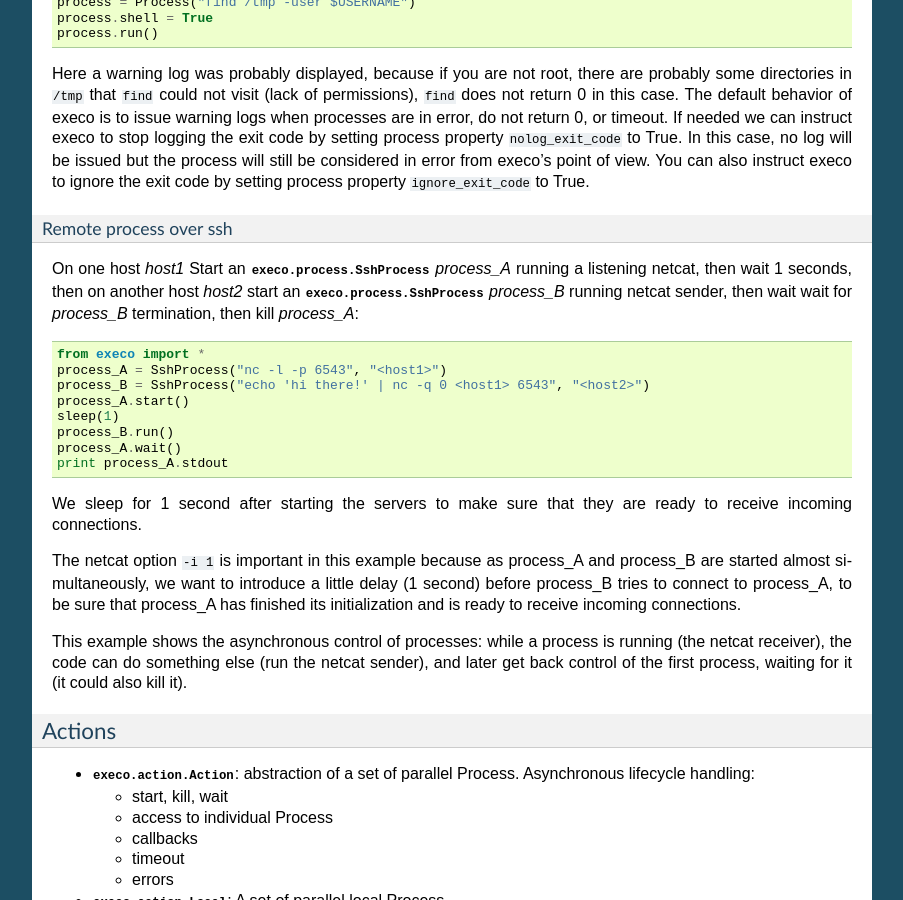
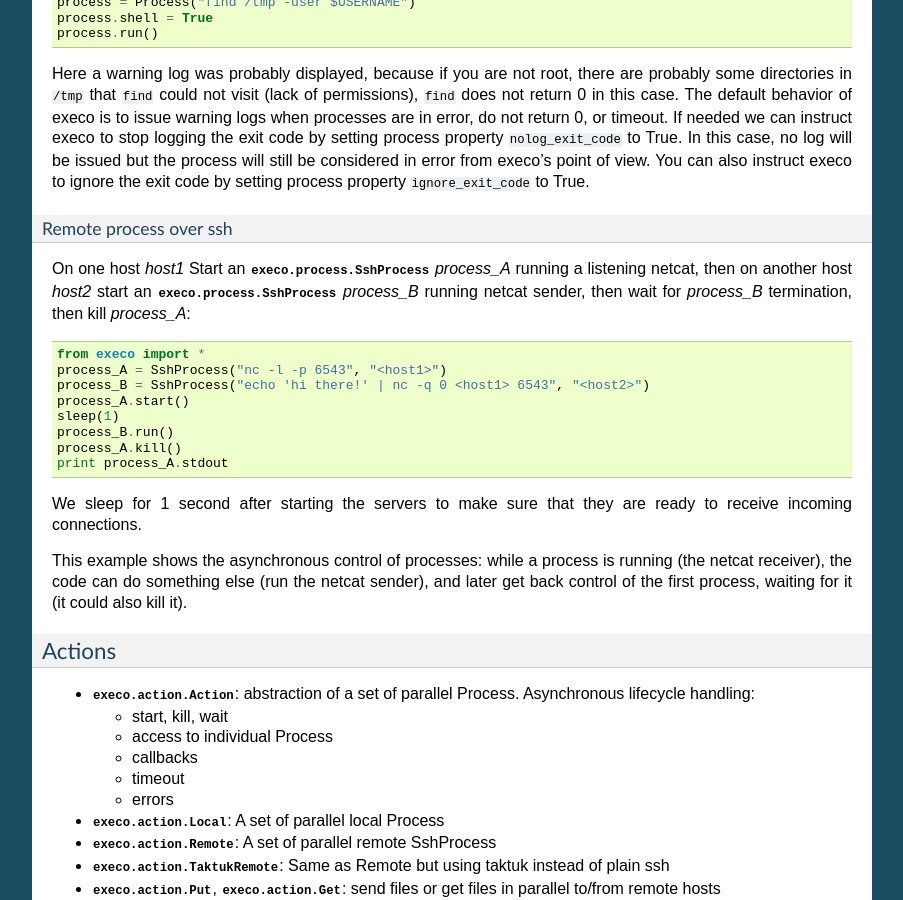
Before and after one commit to rcherrueau/execo, a Sphinx documentation site: the page built from doc/userguide.rst, in a window 1280 px wide and 900 px high, scrolled down 2050 px. Shown: the whole window, without its empty margins (198-1101 px from the left). Built offline with Sphinx 7.4.7, drawn with Linux system fonts in a browser that asks for light colours; pages that are not in the unit, such as notebooks, are missing from menus.

Commit message:
[doc] fix Process example in userguide

```diff
--- a/doc/userguide.rst
+++ b/doc/userguide.rst
@@ -146,9 +146,9 @@ Remote process over ssh
 '''''''''''''''''''''''
 
 On one host *host1* Start an `execo.process.SshProcess` *process_A*
-running a listening netcat, then wait 1 seconds, then on another host
+running a listening netcat, then on another host
 *host2* start an `execo.process.SshProcess` *process_B* running netcat
-sender, then wait wait for *process_B* termination, then kill
+sender, then wait for *process_B* termination, then kill
 *process_A*::
 
  from execo import *
@@ -157,17 +157,11 @@ sender, then wait wait for *process_B* termination, then kill
  process_A.start()
  sleep(1)
  process_B.run()
- process_A.wait()
+ process_A.kill()
  print process_A.stdout
 
 We sleep for 1 second after starting the servers to make sure that
 they are ready to receive incoming connections.
-
-The netcat option ``-i 1`` is important in this example because as
-process_A and process_B are started almost simultaneously, we want to
-introduce a little delay (1 second) before process_B tries to connect
-to process_A, to be sure that process_A has finished its
-initialization and is ready to receive incoming connections.
 
 This example shows the asynchronous control of processes: while a
 process is running (the netcat receiver), the code can do something
```
